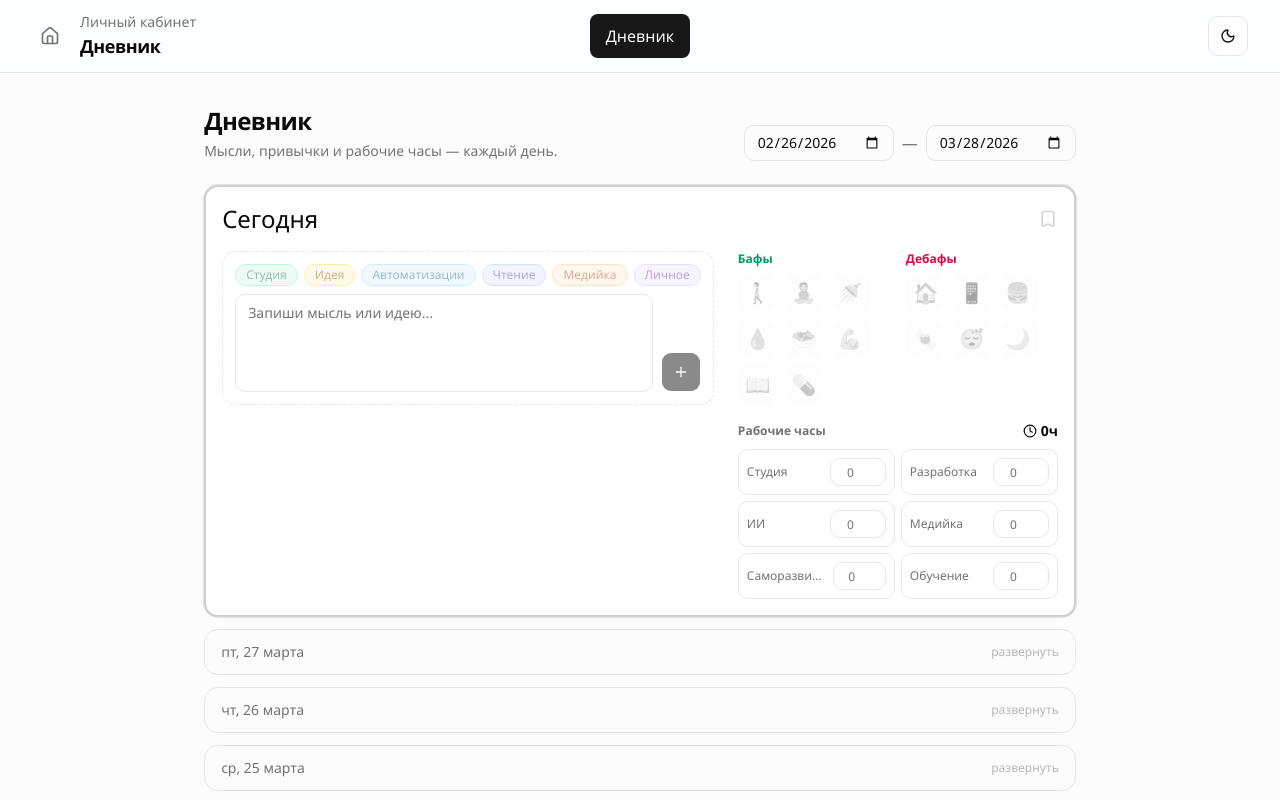
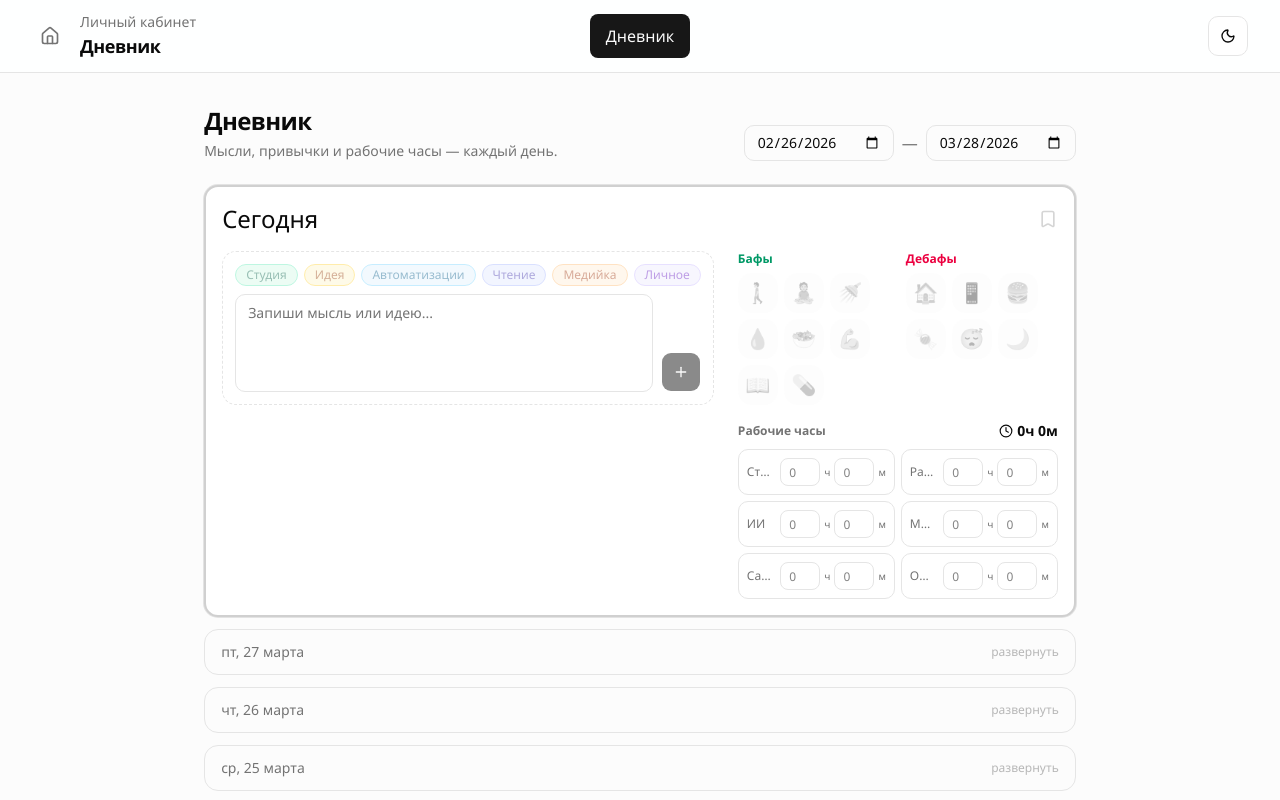
Before and after one commit to romabukreev-cmd/finance_app, a Next.js app: page /diary in a window 1280 px wide. Shown: the top 800 px of the page. Built offline with nearby package versions, Linux system fonts and the light colour scheme.

Commit message:
feat: separate hours and minutes inputs for work time

```diff
--- a/src/app/(diary)/diary/page.tsx
+++ b/src/app/(diary)/diary/page.tsx
@@ -174,7 +174,7 @@ function RightPanel({
           <h3 className="text-xs font-semibold text-muted-foreground">Рабочие часы</h3>
           <span className="flex items-center gap-1 text-sm font-bold">
             <Clock className="h-3.5 w-3.5" />
-            {totalHours}ч
+            {Math.floor(totalHours)}ч {Math.round((totalHours - Math.floor(totalHours)) * 60)}м
           </span>
         </div>
         <div className="grid grid-cols-2 gap-1.5">
@@ -182,6 +182,8 @@ function RightPanel({
             const log = entry.workLogs.find((w) => w.directionId === dir.id)
             const hours = log?.hours ?? 0
             const colors = DIARY_CATEGORY_COLORS[dir.color] ?? DIARY_CATEGORY_COLORS.slate
+            const h = Math.floor(hours)
+            const m = Math.round((hours - h) * 60)
             return (
               <div
                 key={dir.id}
@@ -193,16 +195,35 @@ function RightPanel({
                 <span className={cn("text-xs font-medium truncate", hours > 0 ? colors.text : "text-muted-foreground")}>
                   {dir.name}
                 </span>
-                <Input
-                  type="number"
-                  min="0"
-                  max="24"
-                  step="0.5"
-                  value={hours || ""}
-                  placeholder="0"
-                  className="ml-auto h-7 w-14 text-center text-xs"
-                  onChange={(e) => setWorkLog(date, dir.id, Number(e.target.value) || 0)}
-                />
+                <div className="ml-auto flex items-center gap-1">
+                  <input
+                    type="number"
+                    min="0"
+                    max="23"
+                    value={h || ""}
+                    placeholder="0"
+                    className="h-7 w-10 rounded-md border border-input bg-transparent text-center text-xs outline-none focus:border-ring focus:ring-1 focus:ring-ring/50 dark:bg-input/30"
+                    onChange={(e) => {
+                      const newH = Math.max(0, Math.min(23, Number(e.target.value) || 0))
+                      setWorkLog(date, dir.id, newH + m / 60)
+                    }}
+                  />
+                  <span className="text-[10px] text-muted-foreground">ч</span>
+                  <input
+                    type="number"
+                    min="0"
+                    max="59"
+                    step="5"
+                    value={m || ""}
+                    placeholder="0"
+                    className="h-7 w-10 rounded-md border border-input bg-transparent text-center text-xs outline-none focus:border-ring focus:ring-1 focus:ring-ring/50 dark:bg-input/30"
+                    onChange={(e) => {
+                      const newM = Math.max(0, Math.min(59, Number(e.target.value) || 0))
+                      setWorkLog(date, dir.id, h + newM / 60)
+                    }}
+                  />
+                  <span className="text-[10px] text-muted-foreground">м</span>
+                </div>
               </div>
             )
           })}
```
